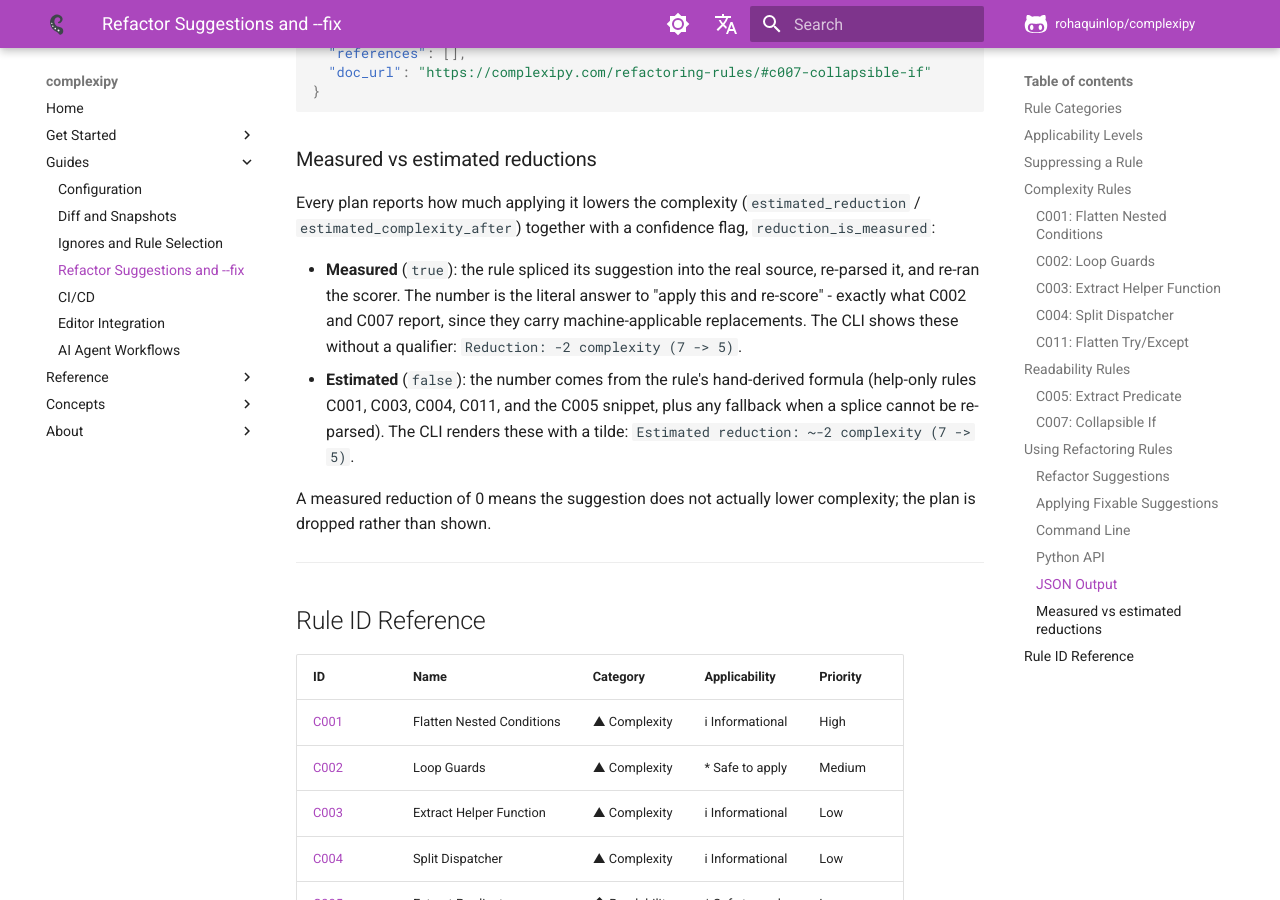
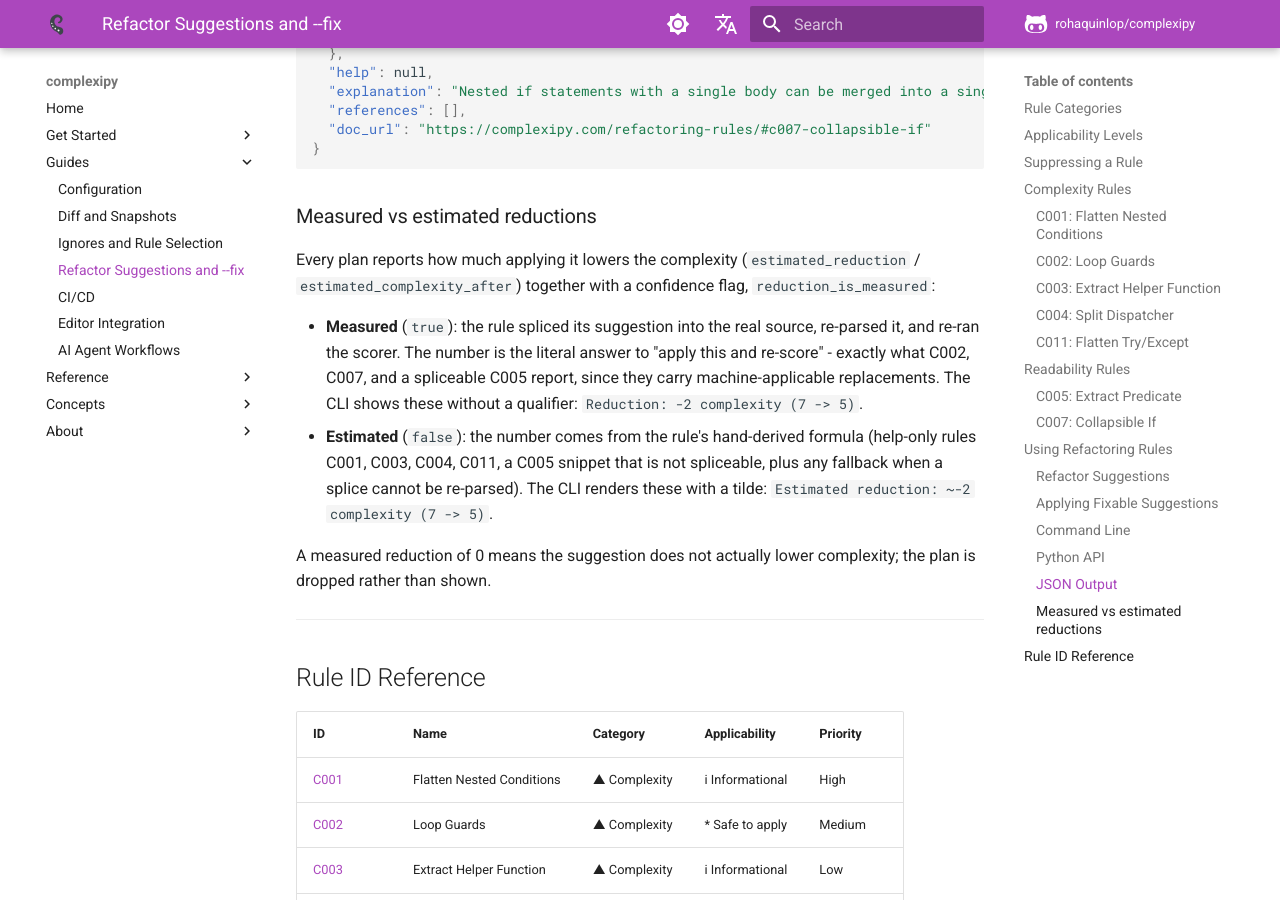
Before and after one commit to rohaquinlop/complexipy, an MkDocs documentation site: the page built from docs/refactoring-rules.md, in a window 1280 px wide and 900 px high, scrolled down 13920 px. Built offline with MkDocs 1.6.1 and Material for MkDocs 9.7.7, drawn with Linux system fonts in a browser that asks for light colours; comment, search, counter and statistics services are not loaded; some of the changed text lies outside the part shown.

Commit message:
docs(rules): match the JSON example and measured reductions to the 9.0.0 output

```diff
--- a/docs/refactoring-rules.md
+++ b/docs/refactoring-rules.md
@@ -498,6 +498,7 @@
                 "current_complexity": 6,
                 "estimated_reduction": 2,
                 "estimated_complexity_after": 4,
+                "reduction_is_measured": true,
                 "category": "Readability",
                 "applicability": "MachineApplicable",
                 "description": "Merge nested if statements into a single if with combined conditions",
@@ -506,6 +507,8 @@
                 "suggestion": {
                     "replacement": "        if item.active and item.ready:\n            total += item.value",
                     "applicability": "MachineApplicable",
+                    "spliceable": true,
+                    "insertions": [],
                     "description": "Merge nested conditions into `if item.active and item.ready:`"
                 },
                 "help": null,
@@ -599,11 +602,11 @@
 
 - **Measured** (`true`): the rule spliced its suggestion into the real
   source, re-parsed it, and re-ran the scorer. The number is the literal
-  answer to "apply this and re-score" - exactly what C002 and C007
-  report, since they carry machine-applicable replacements. The CLI shows
+  answer to "apply this and re-score" - exactly what C002, C007, and a
+  spliceable C005 report, since they carry machine-applicable replacements. The CLI shows
   these without a qualifier: `Reduction: -2 complexity (7 -> 5)`.
 - **Estimated** (`false`): the number comes from the rule's hand-derived
-  formula (help-only rules C001, C003, C004, C011, and the C005 snippet,
+  formula (help-only rules C001, C003, C004, C011, a C005 snippet that is not spliceable,
   plus any fallback when a splice cannot be re-parsed). The CLI renders
   these with a tilde: `Estimated reduction: ~-2 complexity (7 -> 5)`.
 
```
Also changed, not shown: other parts of docs/refactoring-rules.md (+1 -1 lines), docs/es/refactoring-rules.md (+8 -5 lines).
